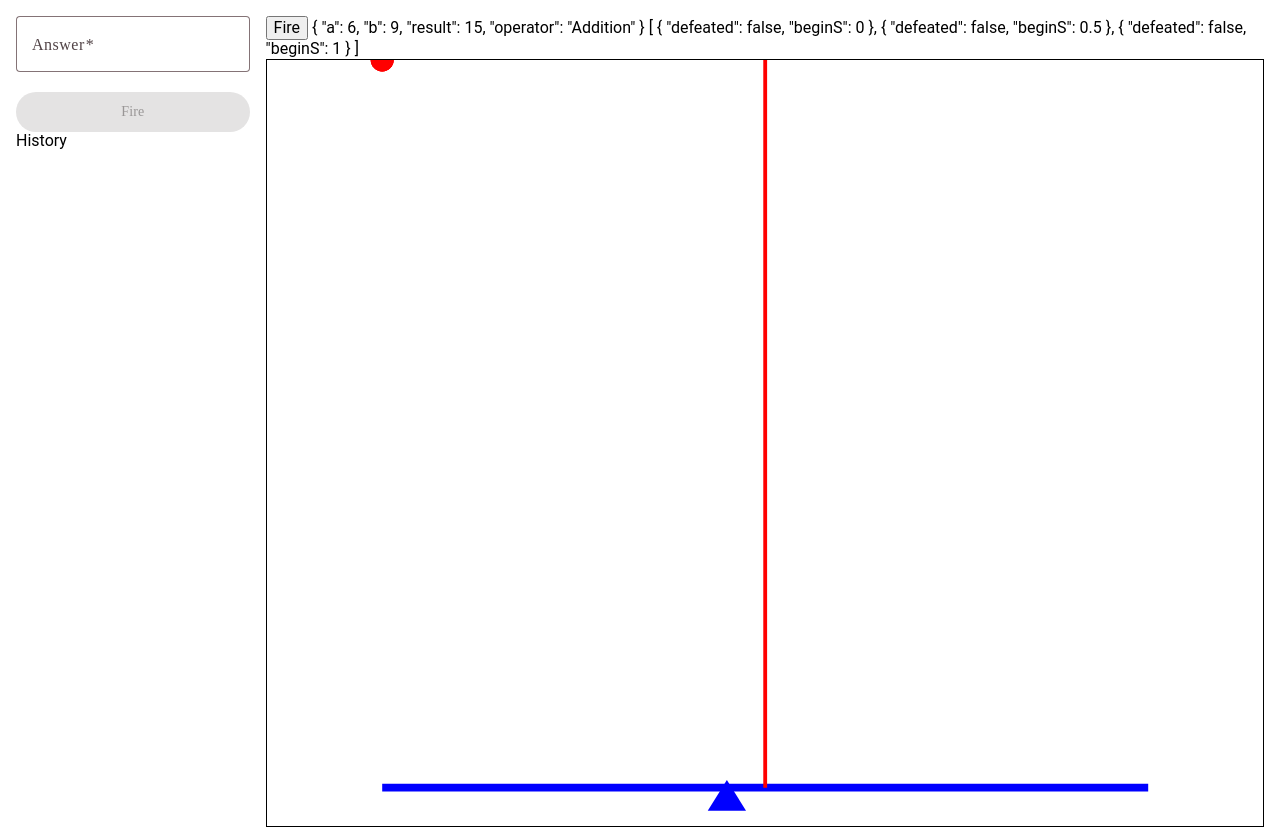
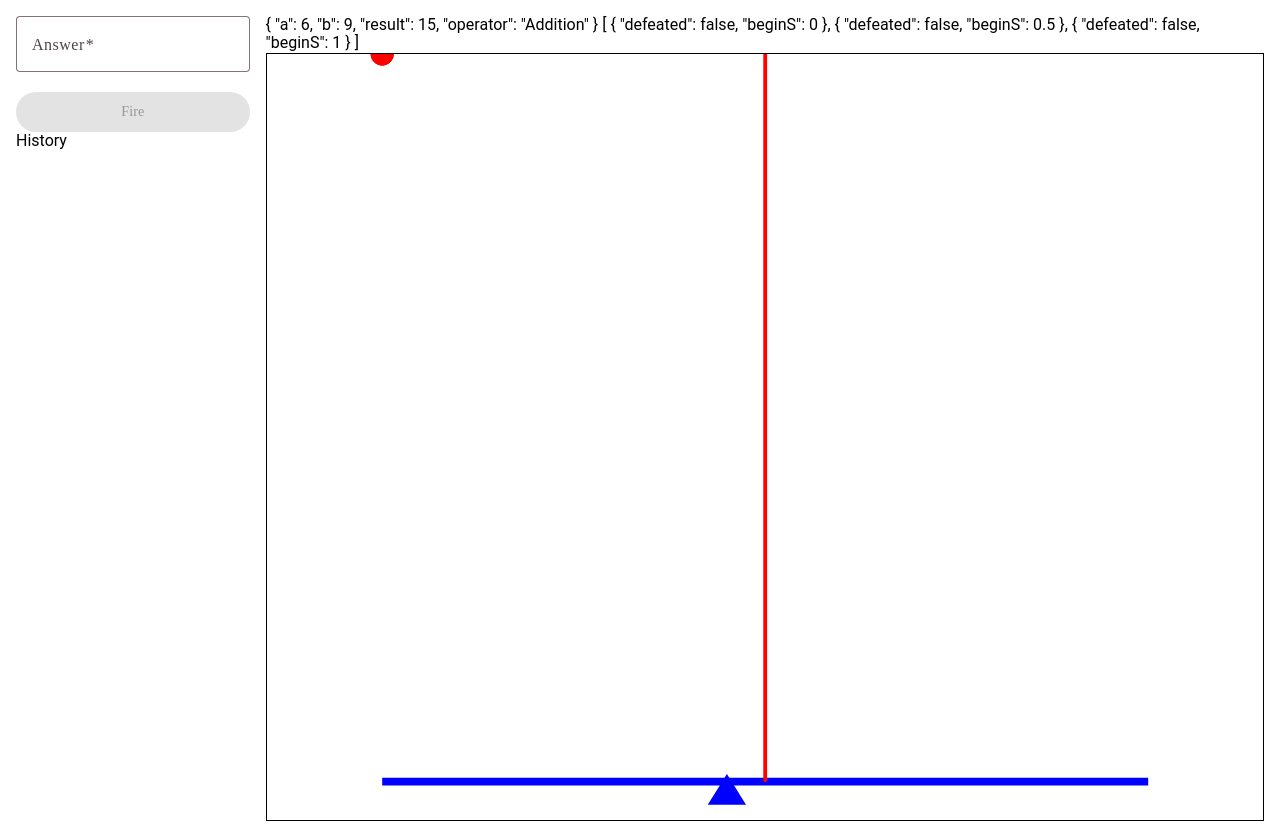
Before and after one commit to Gustll/neon-core, an Angular app in the folder neon-core/: page /play in a window 1280 px wide. Built offline with nearby package versions, Linux system fonts and the light colour scheme.

Commit message:
chore: trigger laser animation from the game layout component

```diff
--- a/neon-core/src/app/core/game.service.ts
+++ b/neon-core/src/app/core/game.service.ts
@@ -87,7 +87,6 @@ export class GameService {
     );
     readonly vm$ = this.state$.asObservable(); // A viewModel just so we can easily use the observable
 
-    public currentOperation!: Operation;
     public score: number = 0;
 
     get currentState(): GameState {
@@ -146,8 +145,7 @@ export class GameService {
         }
 
         const enemies = this.currentEnemies;
-        const correctAnswer =
-            playerInput === currentState.currentOperation.result;
+        const correctAnswer = this.isInputCorrect(playerInput);
         const history: GameHistory[] = [
             ...currentState.history,
             {
@@ -169,7 +167,7 @@ export class GameService {
         // Check if the total of correct answers is the same as the total operations set in the level config
         const status =
             history.length - mistakes ===
-                LEVEL_CONFIG[currentState.level].operations
+            LEVEL_CONFIG[currentState.level].operations
                 ? GameStatus.Won
                 : currentState.status;
 
@@ -206,4 +204,12 @@ export class GameService {
     public isFirstEnemy(beginS: number): boolean {
         return this.currentEnemies.every((obj) => obj.beginS >= beginS);
     }
+
+    public isInputCorrect(playerInput: number): boolean {
+        const currentOperation = this.currentState.currentOperation;
+        if (currentOperation) {
+            return playerInput === currentOperation.result;
+        }
+        return false;
+    }
 }
--- a/neon-core/src/app/game/game-animations/game-animations.component.html
+++ b/neon-core/src/app/game/game-animations/game-animations.component.html
@@ -1,4 +1,3 @@
-<button (click)="fireLaser()">Fire</button>
 @if (vm$ | async; as gameState) {
     {{ gameState.currentOperation | json }}
     {{ gameState.enemies | json }}
@@ -22,7 +21,7 @@
                     y1="94"
                     [attr.x2]="laser.targetX"
                     [attr.y2]="laser.targetY"
-                    stroke="blue"
+                    [attr.stroke]="laser.color"
                     stroke-width="2"
                     stroke-linecap="round"
                     vector-effect="non-scaling-stroke" />
--- a/neon-core/src/app/game/game-animations/game-animations.component.ts
+++ b/neon-core/src/app/game/game-animations/game-animations.component.ts
@@ -17,6 +17,7 @@ import { BehaviorSubject } from 'rxjs';
 interface Laser {
     targetX: number;
     targetY: number;
+    color: string;
 }
 
 @Component({
@@ -75,7 +76,7 @@ export class GameAnimationsComponent implements OnInit {
         this.gameService.changeGameStatus(GameStatus.GameOver);
     }
 
-    public fireLaser() {
+    public animateLaser(playerInput: number) {
         const svg = this.game?.nativeElement;
         if (!svg) {
             return;
@@ -103,7 +104,11 @@ export class GameAnimationsComponent implements OnInit {
         }
         const svgPt = pt.matrixTransform(ctm.inverse());
 
-        this.laser$.next({ targetX: svgPt.x, targetY: svgPt.y });
+        const color = this.gameService.isInputCorrect(playerInput)
+            ? 'blue'
+            : 'red';
+
+        this.laser$.next({ targetX: svgPt.x, targetY: svgPt.y, color });
 
         setTimeout(() => this.laser$.next(null), 150);
     }
--- a/neon-core/src/app/game/game-layout/game-layout.component.html
+++ b/neon-core/src/app/game/game-layout/game-layout.component.html
@@ -32,7 +32,7 @@
             </aside>
 
             <main class="w-100 w-80-l">
-                <app-game-animations></app-game-animations>
+                <app-game-animations #game></app-game-animations>
             </main>
         </div>
     </div>
--- a/neon-core/src/app/game/game-layout/game-layout.component.ts
+++ b/neon-core/src/app/game/game-layout/game-layout.component.ts
@@ -1,5 +1,5 @@
 import { CommonModule } from '@angular/common';
-import { Component, inject, OnInit } from '@angular/core';
+import { Component, inject, OnInit, ViewChild } from '@angular/core';
 import { MatFormFieldModule } from '@angular/material/form-field';
 import { MatInputModule } from '@angular/material/input';
 import { MatButtonModule } from '@angular/material/button';
@@ -27,6 +27,7 @@ import { GameAnimationsComponent } from '../game-animations/game-animations.comp
     standalone: true,
 })
 export class GameLayoutComponent implements OnInit {
+    @ViewChild('game') game!: GameAnimationsComponent;
     private gameService = inject(GameService);
 
     public vm$ = this.gameService.vm$;
@@ -45,6 +46,7 @@ export class GameLayoutComponent implements OnInit {
     public fireLaser() {
         const { playerInput } = this.gameForm.getRawValue();
         if (playerInput) {
+            this.game.animateLaser(playerInput);
             this.gameService.fireLaser(playerInput);
         }
         this.gameForm.reset();
```
